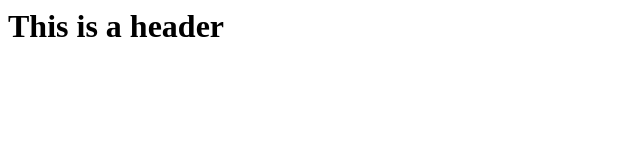
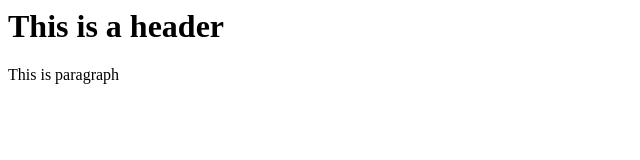
Before and after one commit to msalman88/web-development, a website: page index.html in a window 1280 px wide. Shown: the whole page, without its empty margins (0-640 px from the left). Drawn offline with Linux system fonts and the light colour scheme.

```diff
--- a/index.html
+++ b/index.html
@@ -5,5 +5,6 @@
 
     <body>
         <h1> This is a header</h1>
+        <p> This is paragraph</p>
     </body>
 </html>
```
Also changed, not shown: package.json (added, +24 -0 lines), 2 other files.
